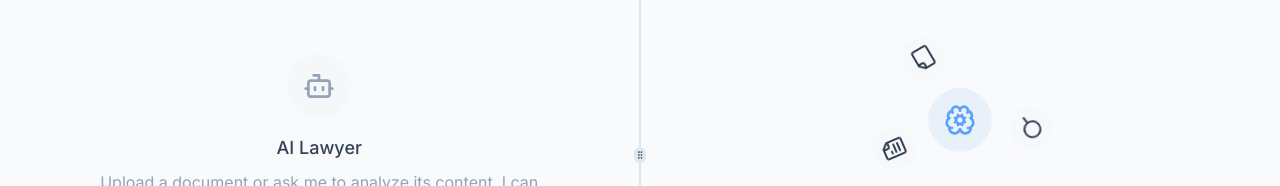
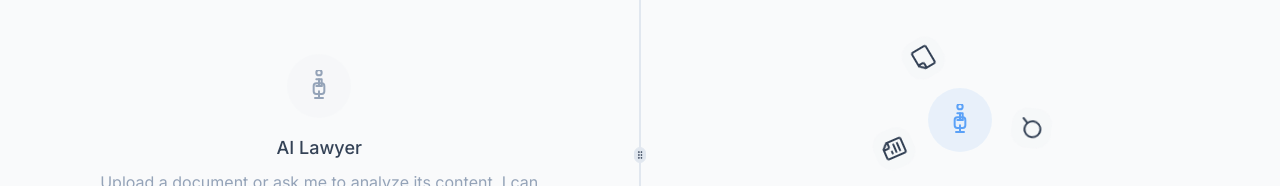
Before and after one commit to leirealix/workswiseai, a React (Vite) app: page / in a window 1280 px wide. Shown: the part 245-431 px from the top of the page. Built offline with nearby package versions, Linux system fonts and the light colour scheme.

Commit message:
Replace robot logo with lawyer
Replaced the robot logo in the left panel with a sketch-style lawyer figure.

```diff
--- /dev/null
+++ b/src/components/LawyerIcon.tsx
@@ -0,0 +1,34 @@
+
+import React from 'react';
+
+interface LawyerIconProps {
+  size?: number;
+  className?: string;
+}
+
+const LawyerIcon: React.FC<LawyerIconProps> = ({ size = 24, className = "" }) => {
+  return (
+    <svg
+      width={size}
+      height={size}
+      viewBox="0 0 24 24"
+      fill="none"
+      stroke="currentColor"
+      strokeWidth="1.5"
+      strokeLinecap="round"
+      strokeLinejoin="round"
+      className={className}
+    >
+      {/* Simple lawyer figure with tie and suit */}
+      <path d="M12 4a2 2 0 1 0 0-4 2 2 0 0 0 0 4z" />
+      <path d="M12 21v-5" />
+      <path d="M9 21h6" />
+      <path d="M8 12c0-1.1.9-2 2-2h4c1.1 0 2 .9 2 2v4c0 1 0 2-2 2h-4c-2 0-2-1-2-2v-4z" />
+      <path d="M10 7h4v5" />
+      <path d="M12 7v5" />
+      <path d="M10 12h4" />
+    </svg>
+  );
+};
+
+export default LawyerIcon;
--- a/src/components/MessageList.tsx
+++ b/src/components/MessageList.tsx
@@ -1,8 +1,9 @@
 
 import { Message } from '@/types';
 import { cn } from '@/lib/utils';
-import { UserIcon, BotIcon, Loader2 } from 'lucide-react';
+import { UserIcon, Loader2 } from 'lucide-react';
 import { useState, useEffect } from 'react';
+import LawyerIcon from './LawyerIcon';
 
 interface MessageListProps {
   messages: Message[];
@@ -14,7 +15,7 @@ export default function MessageList({ messages, isWaiting = false }: MessageList
     return (
       <div className="flex-1 flex flex-col items-center justify-center p-6 text-center">
         <div className="bg-muted/50 rounded-full p-4 mb-4">
-          <BotIcon className="w-8 h-8 text-muted-foreground" />
+          <LawyerIcon className="w-8 h-8 text-muted-foreground" />
         </div>
         <h3 className="text-lg font-medium mb-2">AI Lawyer</h3>
         <p className="text-muted-foreground max-w-md">
@@ -37,7 +38,7 @@ export default function MessageList({ messages, isWaiting = false }: MessageList
           >
             {message.role === 'assistant' && (
               <div className="flex-shrink-0 w-8 h-8 rounded-full bg-primary/10 flex items-center justify-center text-primary">
-                <BotIcon size={18} />
+                <LawyerIcon size={18} />
               </div>
             )}
 
--- a/src/components/WelcomeAnimation.tsx
+++ b/src/components/WelcomeAnimation.tsx
@@ -1,5 +1,6 @@
 
 import { FileIcon, FileTextIcon, SearchIcon, BrainCogIcon } from 'lucide-react';
+import LawyerIcon from './LawyerIcon';
 
 export default function WelcomeAnimation() {
   return (
@@ -8,7 +9,7 @@ export default function WelcomeAnimation() {
         {/* Orbit animation with document icons */}
         <div className="absolute inset-0 flex items-center justify-center">
           <div className="w-16 h-16 rounded-full bg-primary/10 flex items-center justify-center animate-pulse">
-            <BrainCogIcon size={32} className="text-primary" />
+            <LawyerIcon size={32} className="text-primary" />
           </div>
         </div>
 
```
